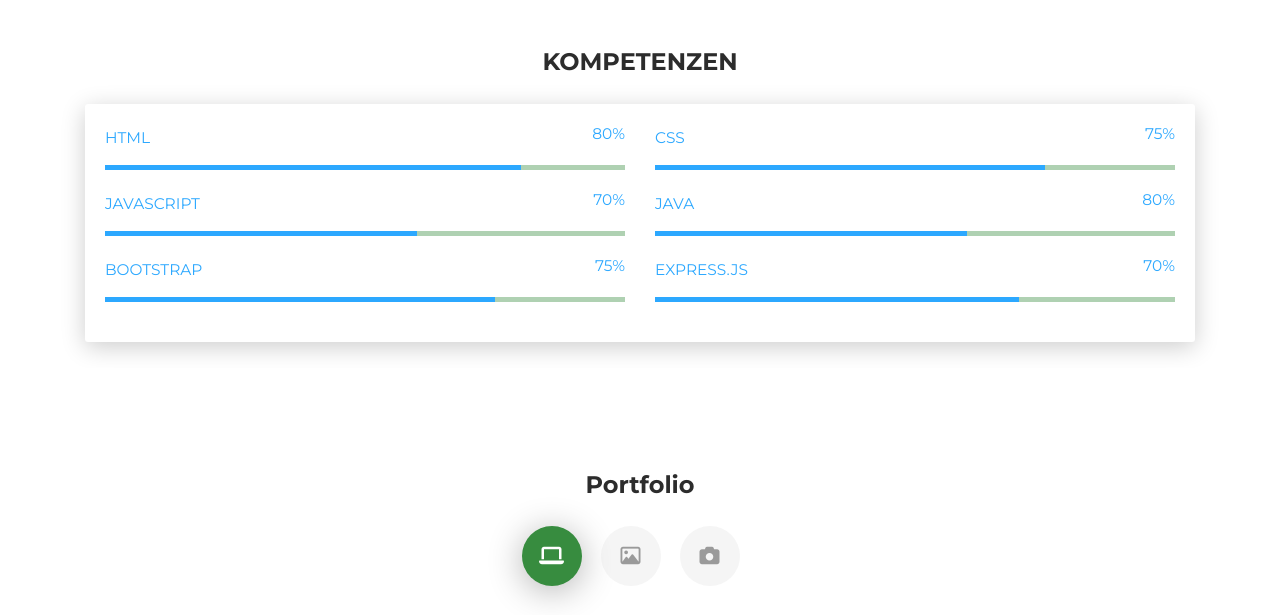
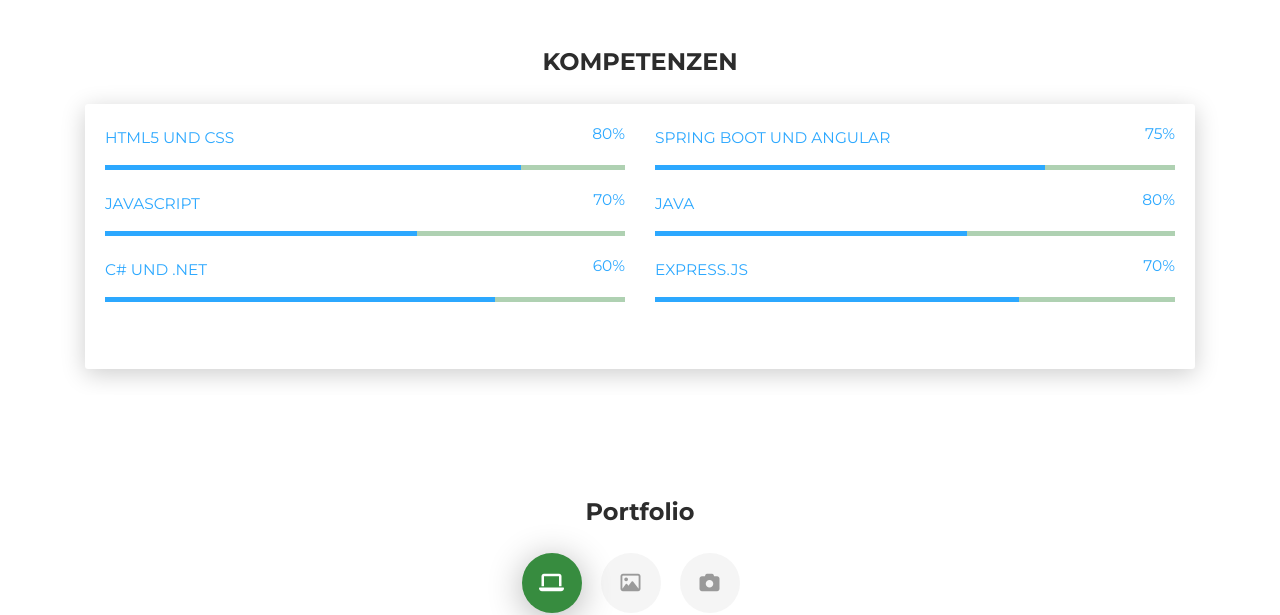
Before and after one commit to maxwell-tchiabe/Webseite, a plain HTML site: page index.html in a window 1280 px wide. Shown: the part 960-1575 px from the top of the page. Drawn offline with Linux system fonts and the light colour scheme.

Commit message:
änderung

```diff
--- a/index.html
+++ b/index.html
@@ -107,17 +107,26 @@
   <div class="container">
     <div class="h4 text-center mb-4 title">KOMPETENZEN</div>
     <div class="card" data-aos="fade-up" data-aos-anchor-placement="top-bottom">
-      <div class="card-body">
+
+
+
+        <div class="card-body">
         <div class="row">
           <div class="col-md-6">
-            <div class="progress-container progress-primary"><span class="progress-badge">HTML</span>
+            <div class="progress-container progress-primary"><span class="progress-badge">HTML5 Und CSS</span>
               <div class="progress">
                 <div class="progress-bar progress-bar-primary" data-aos="progress-full" data-aos-offset="10" data-aos-duration="2000" role="progressbar" aria-valuenow="60" aria-valuemin="0" aria-valuemax="100" style="width: 80%;"></div><span class="progress-value">80%</span>
               </div>
             </div>
           </div>
+
+
+
+
+
+
           <div class="col-md-6">
-            <div class="progress-container progress-primary"><span class="progress-badge">CSS</span>
+            <div class="progress-container progress-primary"><span class="progress-badge">Spring Boot und Angular</span>
               <div class="progress">
                 <div class="progress-bar progress-bar-primary" data-aos="progress-full" data-aos-offset="10" data-aos-duration="2000" role="progressbar" aria-valuenow="60" aria-valuemin="0" aria-valuemax="100" style="width: 75%;"></div><span class="progress-value">75%</span>
               </div>
@@ -140,19 +149,30 @@
             </div>
           </div>
         </div>
+
+
+
         <div class="row">
           <div class="col-md-6">
-            <div class="progress-container progress-primary"><span class="progress-badge">Bootstrap</span>
+            <div class="progress-container progress-primary"><span class="progress-badge">C# und .Net</span>
               <div class="progress">
-                <div class="progress-bar progress-bar-primary" data-aos="progress-full" data-aos-offset="10" data-aos-duration="2000" role="progressbar" aria-valuenow="60" aria-valuemin="0" aria-valuemax="100" style="width: 75%;"></div><span class="progress-value">75%</span>
+                <div class="progress-bar progress-bar-primary" data-aos="progress-full" data-aos-offset="10" data-aos-duration="2000" role="progressbar" aria-valuenow="60" aria-valuemin="0" aria-valuemax="100" style="width: 75%;"></div><span class="progress-value">60%</span>
               </div>
             </div>
           </div>
+
+
+
+
           <div class="col-md-6">
             <div class="progress-container progress-primary"><span class="progress-badge">EXPRESS.JS</span>
               <div class="progress">
                 <div class="progress-bar progress-bar-primary" data-aos="progress-full" data-aos-offset="10" data-aos-duration="2000" role="progressbar" aria-valuenow="60" aria-valuemin="0" aria-valuemax="100" style="width: 70%;"></div><span class="progress-value">70%</span>
               </div>
+                <br>
+
+
+
             </div>
           </div>
         </div>
```
